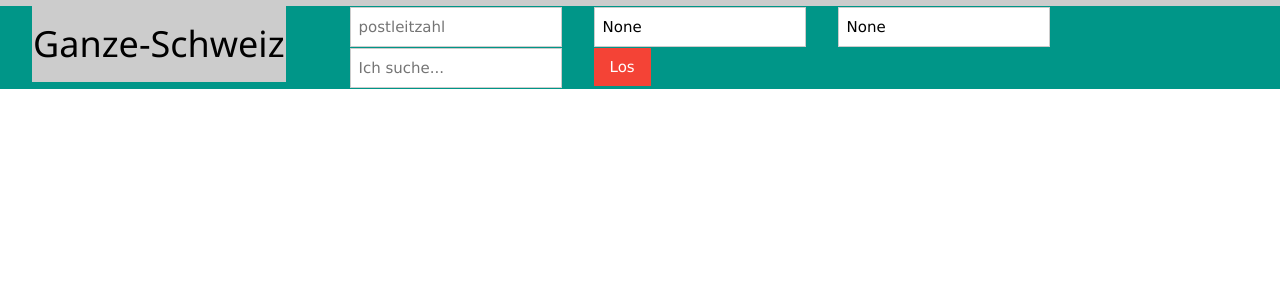
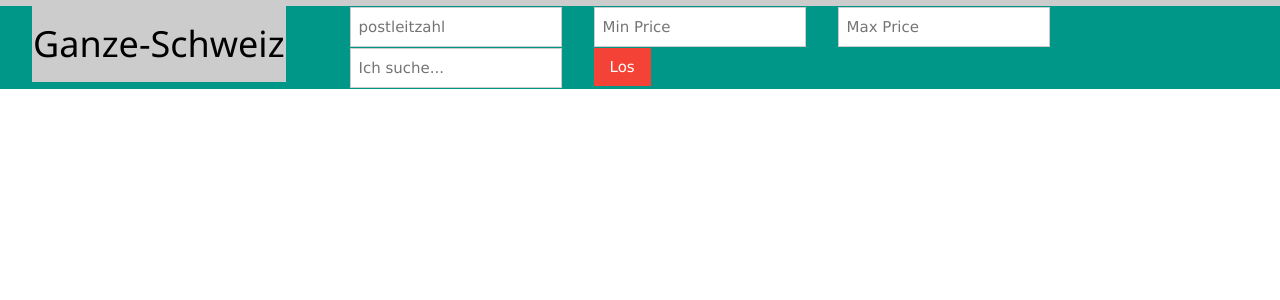
Before and after one commit to maffka123/tutti_zip_scrape, a Flask app: page / in a window 1280 px wide. Shown: the top 300 px of the page. Run offline with Flask 2, Linux system fonts and the light colour scheme.

```diff
--- a/app/templates/index.html
+++ b/app/templates/index.html
@@ -32,13 +32,19 @@
     </div>
 
     <div class="w3-container w3-cell"> <!-----price_min---->
-
+        {% if price_min %}
             <input class="w3-input w3-border" type="text" placeholder="Min Price" id="price_min" name="price_min" value="{{ price_min }}">
+        {% else %}
+            <input class="w3-input w3-border" type="text" placeholder="Min Price" id="price_min" name="price_min">
+        {% endif %}
     </div>
 
     <div class="w3-container w3-cell"> <!-----price_max---->
-
+        {% if price_max %}
                 <input class="w3-input w3-border" type="text" placeholder="Max Price" id="price_max" name="price_max" value="{{ price_max }}">
+         {% else %}
+        <input class="w3-input w3-border" type="text" placeholder="Max Price" id="price_max" name="price_max">
+         {% endif %}
     </div>
 
 </div>
```
